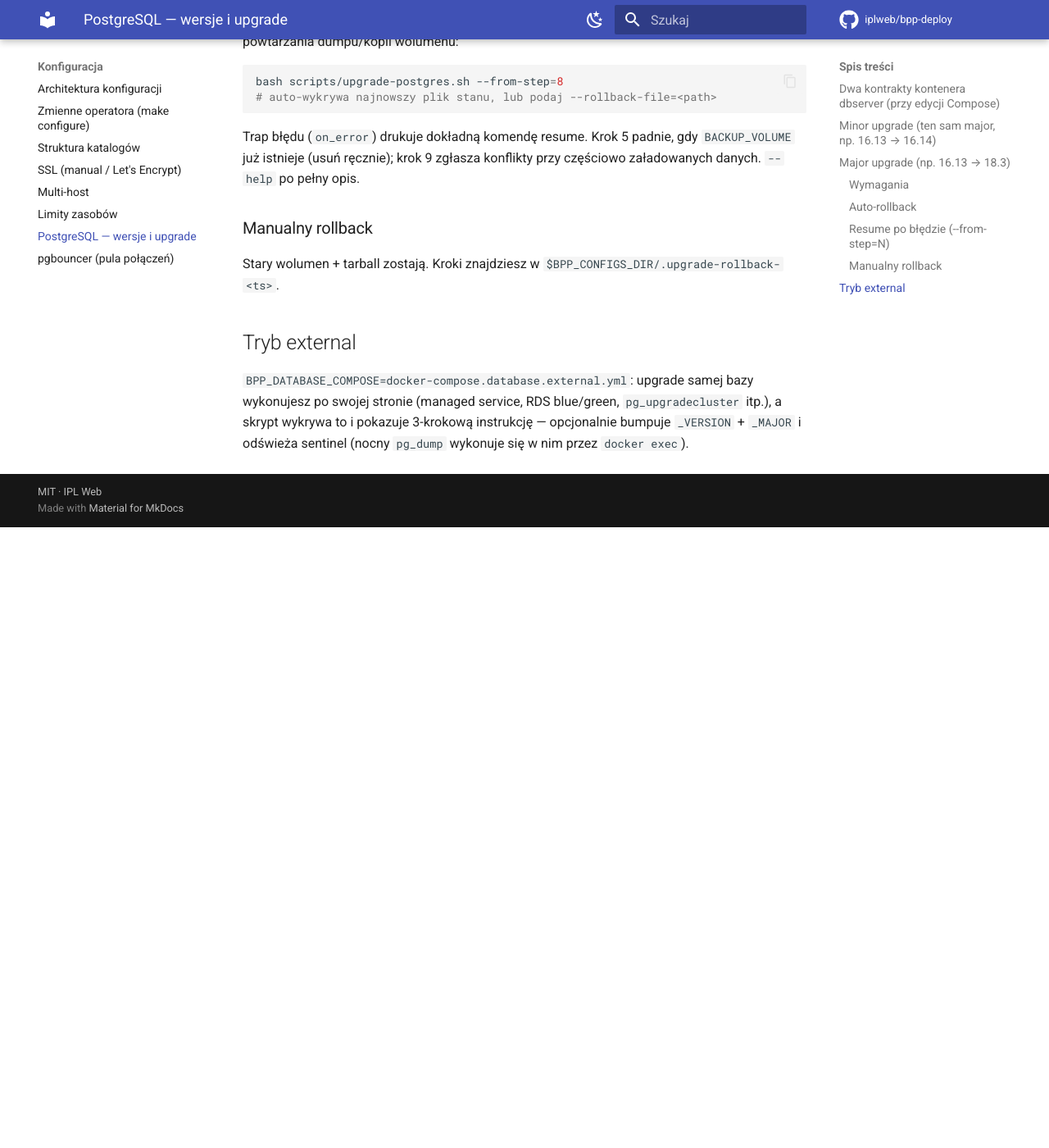
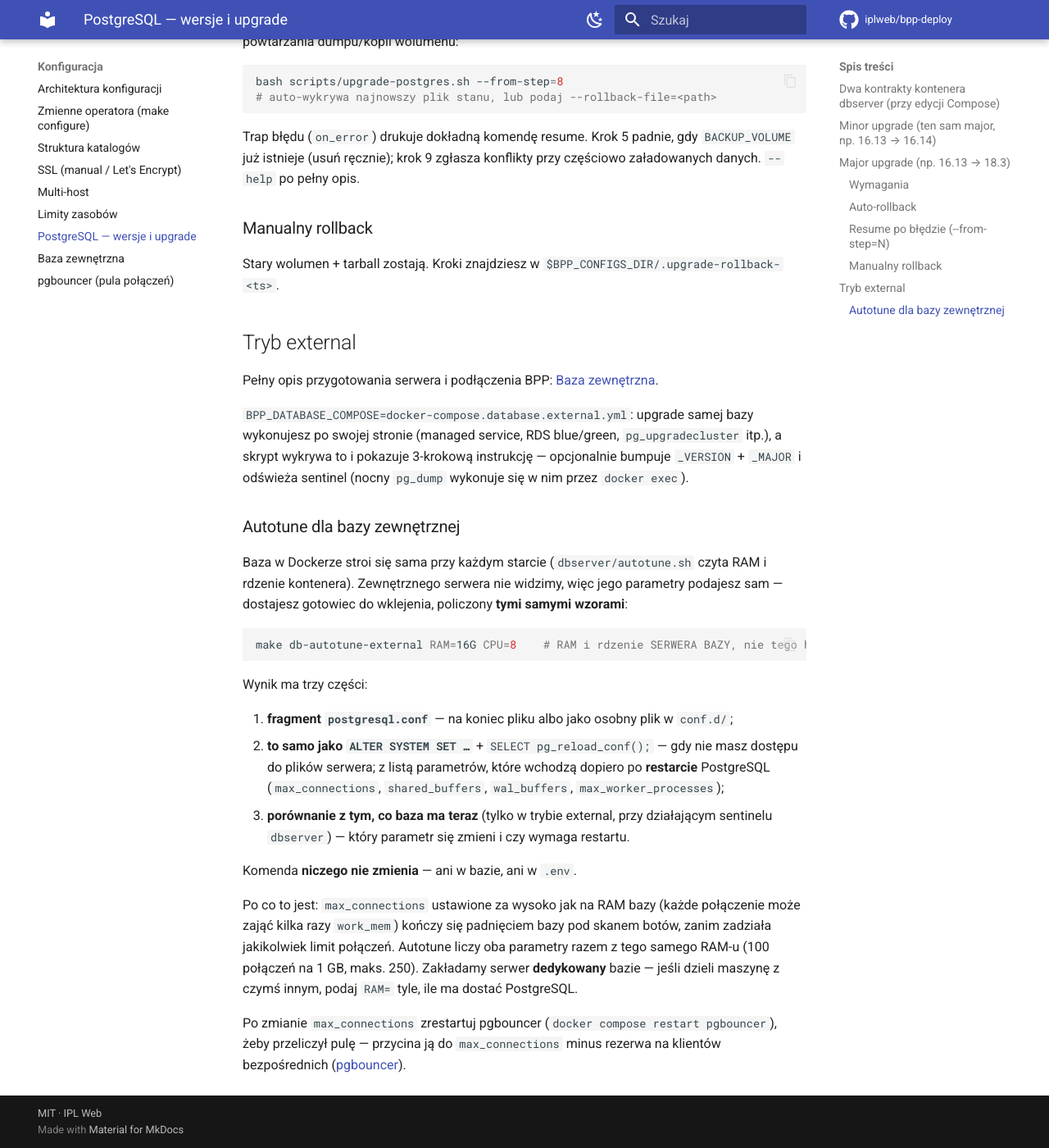
Before and after one commit to iplweb/bpp-deploy, an MkDocs documentation site: the page built from docs/konfiguracja/postgresql.md, in a window 1280 px wide and 1400 px high, scrolled down 3135 px. Shown: the whole window at 82% size. Built offline with MkDocs 1.6.1 and Material for MkDocs 9.7.7, drawn with Linux system fonts in a browser that asks for light colours; comment, search, counter and statistics services are not loaded; before the commit the page ends 3778 px from its top, so only the background shows below that.

Commit message:
feat(db): make db-autotune-external + strona "Baza zewnetrzna"
- make db-autotune-external RAM=16G CPU=8: gotowiec postgresql.conf
  i ALTER SYSTEM dla zewnetrznego serwera PostgreSQL, liczony tymi
  samymi wzorami co baza w Dockerze (dbserver/autotune.sh), z lista
  parametrow wymagajacych restartu i porownaniem z biezacymi
  ustawieniami bazy (tryb external, przez sentinel). Niczego nie zmienia.
- dbserver/autotune.sh: POSTGRESQL_NPROC (rdzenie innej maszyny);
  bez zmiennej wykrywanie jak dotad.
- docs/konfiguracja/baza-zewnetrzna.md: przygotowanie serwera (rola bez
  superusera, baza z ICU pl-PL, pg_hba, SSL), podlaczenie, strojenie,
  budzet polaczen, monitoring, backup, upgrade, lista kontrolna,
  rozwiazywanie problemow. Przepis zweryfikowany na PG 17 i 18
  (baseline.sql z obrazu appservera wczytany jako nie-superuser).
- test_db_autotune_external w tests/test_makefile.sh.

Co-Authored-By: Claude Opus 5.5 <noreply@anthropic.com>

````diff
--- a/docs/konfiguracja/postgresql.md
+++ b/docs/konfiguracja/postgresql.md
@@ -144,7 +144,41 @@ Stary wolumen + tarball zostają. Kroki znajdziesz w `$BPP_CONFIGS_DIR/.upgrade-
 
 ## Tryb external
 
+Pełny opis przygotowania serwera i podłączenia BPP: [Baza zewnętrzna](baza-zewnetrzna.md).
+
 `BPP_DATABASE_COMPOSE=docker-compose.database.external.yml`: upgrade samej bazy wykonujesz
 po swojej stronie (managed service, RDS blue/green, `pg_upgradecluster` itp.), a skrypt
 wykrywa to i pokazuje 3-krokową instrukcję — opcjonalnie bumpuje `_VERSION` + `_MAJOR` i
 odświeża sentinel (nocny `pg_dump` wykonuje się w nim przez `docker exec`).
+
+### Autotune dla bazy zewnętrznej {#autotune-external}
+
+Baza w Dockerze stroi się sama przy każdym starcie (`dbserver/autotune.sh` czyta RAM
+i rdzenie kontenera). Zewnętrznego serwera nie widzimy, więc jego parametry podajesz
+sam — dostajesz gotowiec do wklejenia, policzony **tymi samymi wzorami**:
+
+```bash
+make db-autotune-external RAM=16G CPU=8    # RAM i rdzenie SERWERA BAZY, nie tego hosta
+```
+
+Wynik ma trzy części:
+
+1. **fragment `postgresql.conf`** — na koniec pliku albo jako osobny plik w `conf.d/`;
+2. **to samo jako `ALTER SYSTEM SET …`** + `SELECT pg_reload_conf();` — gdy nie masz
+   dostępu do plików serwera; z listą parametrów, które wchodzą dopiero po
+   **restarcie** PostgreSQL (`max_connections`, `shared_buffers`, `wal_buffers`,
+   `max_worker_processes`);
+3. **porównanie z tym, co baza ma teraz** (tylko w trybie external, przy działającym
+   sentinelu `dbserver`) — który parametr się zmieni i czy wymaga restartu.
+
+Komenda **niczego nie zmienia** — ani w bazie, ani w `.env`.
+
+Po co to jest: `max_connections` ustawione za wysoko jak na RAM bazy (każde połączenie
+może zająć kilka razy `work_mem`) kończy się padnięciem bazy pod skanem botów, zanim
+zadziała jakikolwiek limit połączeń. Autotune liczy oba parametry razem z tego samego
+RAM-u (100 połączeń na 1 GB, maks. 250). Zakładamy serwer **dedykowany** bazie — jeśli
+dzieli maszynę z czymś innym, podaj `RAM=` tyle, ile ma dostać PostgreSQL.
+
+Po zmianie `max_connections` zrestartuj pgbouncer (`docker compose restart pgbouncer`),
+żeby przeliczył pulę — przycina ją do `max_connections` minus rezerwa na klientów
+bezpośrednich ([pgbouncer](pgbouncer.md)).
--- a/mkdocs.yml
+++ b/mkdocs.yml
@@ -94,6 +94,7 @@ nav:
       - Multi-host: konfiguracja/multi-host.md
       - Limity zasobów: konfiguracja/limity-zasobow.md
       - PostgreSQL — wersje i upgrade: konfiguracja/postgresql.md
+      - Baza zewnętrzna: konfiguracja/baza-zewnetrzna.md
       - pgbouncer (pula połączeń): konfiguracja/pgbouncer.md
   - Eksploatacja:
       - Najważniejsze komendy: eksploatacja/komendy.md
````
Also changed, not shown: CLAUDE.md (+1 -0 lines), README.md (+3 -1 lines), docs/eksploatacja/komendy.md (+1 -0 lines), docs/instalacja/pierwsze-uruchomienie.md (+2 -1 lines), docs/konfiguracja/baza-zewnetrzna.md (added, +269 -0 lines), 4 other files.
